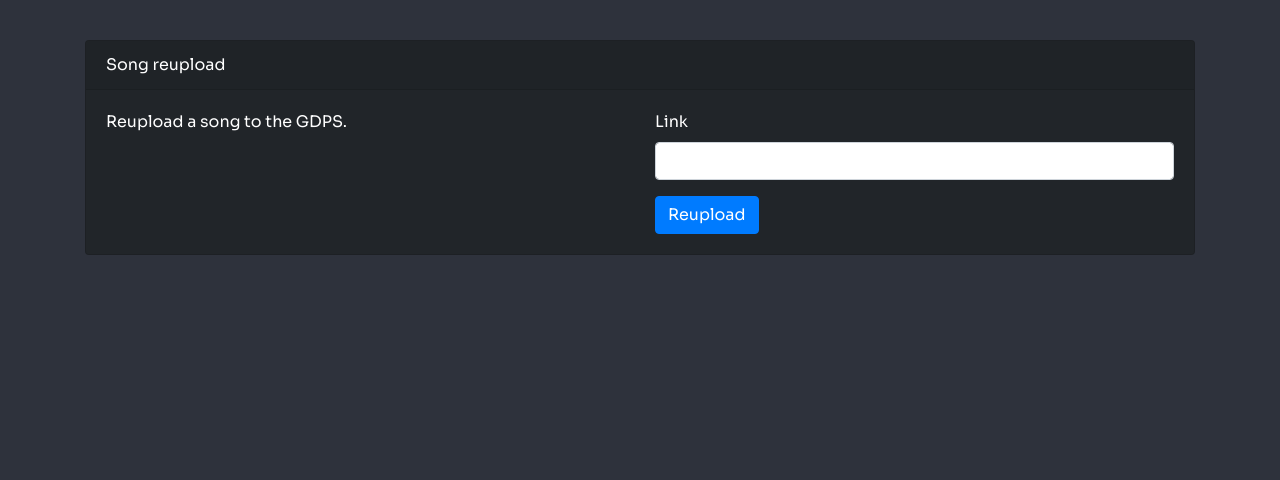
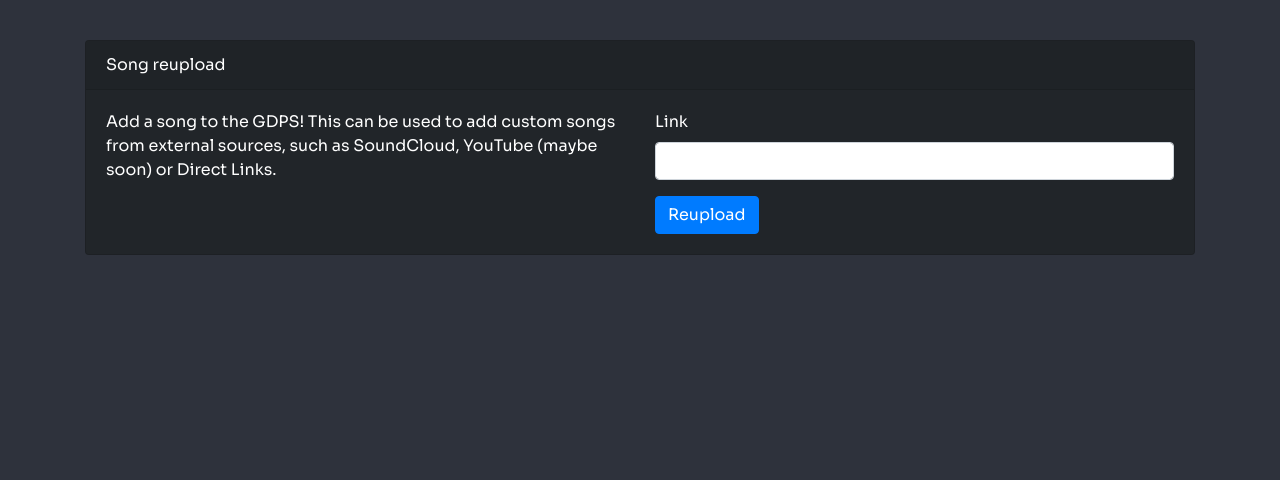
Before and after one commit to RealistikDash/GDPyS, a Flask app: page /tools/reupload/song in a window 1280 px wide. Shown: the part 340-820 px from the top of the page. Run offline with Flask 2, Linux system fonts and the light colour scheme; parts of the project's set-up code (start-up, migrations or seed data) failed here and were passed over; some libraries are stand-ins or nearby versions.

Commit message:
more text

```diff
--- a/templates/levelreupload.html
+++ b/templates/levelreupload.html
@@ -11,7 +11,7 @@
     <div class="card-body">
         <div class="row">
             <div class="col-sm">
-                Reupload a level to the GDPS.<br><br>
+                Reupload a level from another source to the GDPS. This can be used to bring levels from the official Geometry Dash servers to the GDPS.<br><br>
             </div>
             <div class="col-sm">
                 <form action="/tools/reupload/level" method="post">
--- a/templates/songreupload.html
+++ b/templates/songreupload.html
@@ -11,7 +11,7 @@
     <div class="card-body">
         <div class="row">
             <div class="col-sm">
-                Reupload a song to the GDPS.
+                Add a song to the GDPS! This can be used to add custom songs from external sources, such as SoundCloud, YouTube (maybe soon) or Direct Links.
             </div>
             <div class="col-sm">
                 <form action="/tools/reupload/song" method="post">
```
